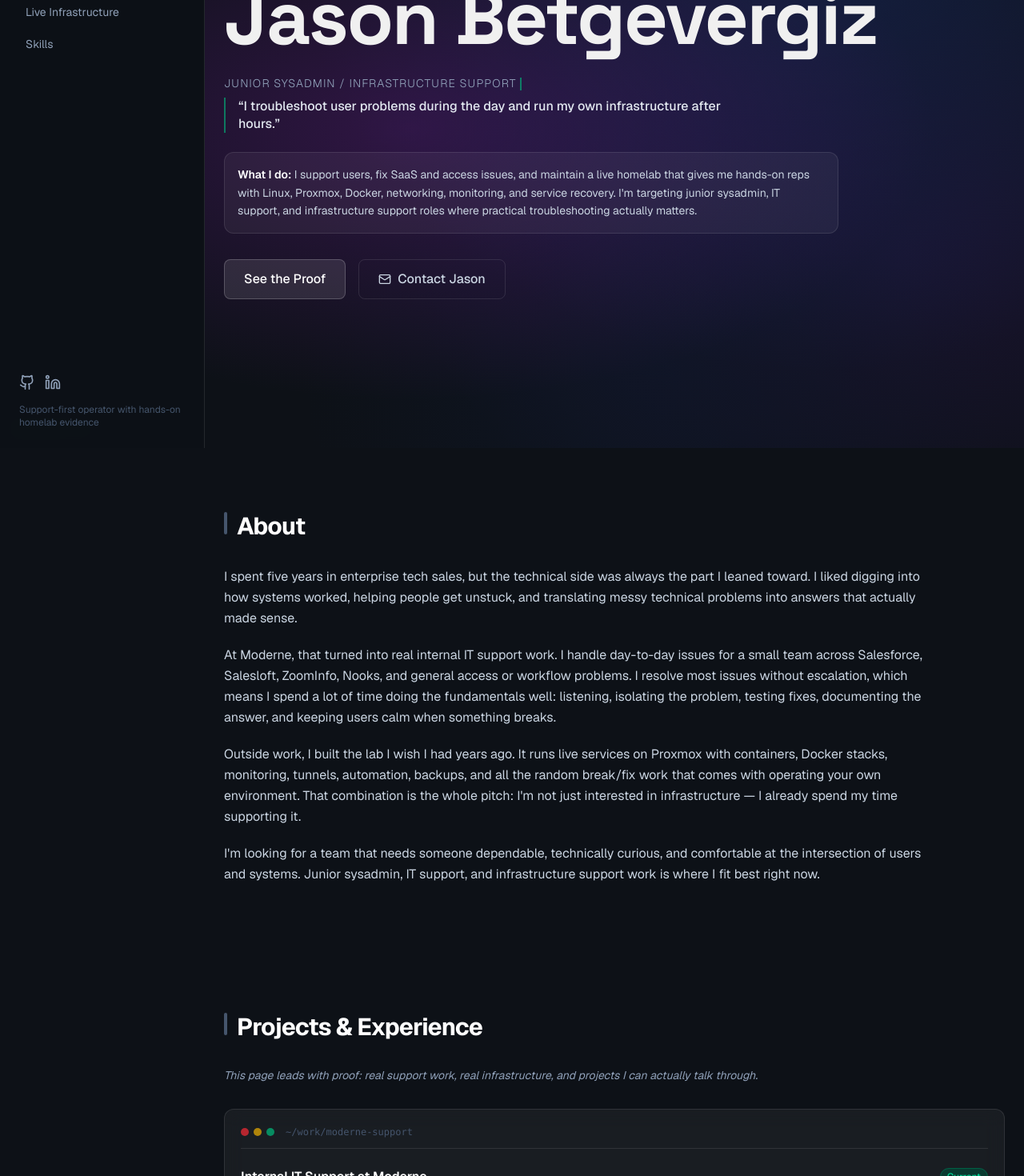
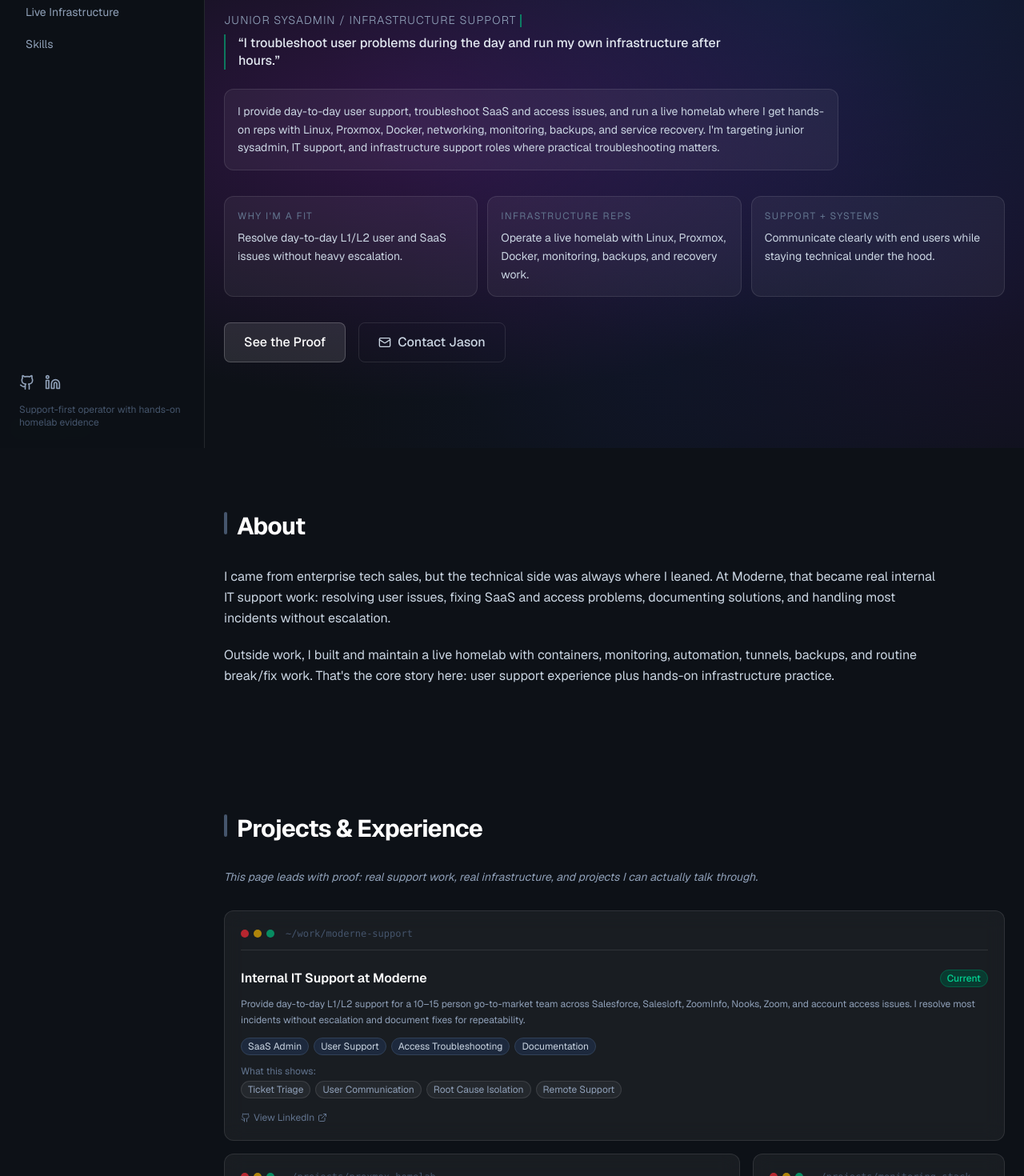
Before and after one commit to jbetgevergiz/homelab, a Next.js app: page /homelab/ in a window 1280 px wide. Shown: the part 240-1710 px from the top of the page at 80% size. Built offline with nearby package versions, Linux system fonts and the light colour scheme; no server answers.

Commit message:
Apply final hiring-manager polish pass

```diff
--- a/src/app/page.tsx
+++ b/src/app/page.tsx
@@ -15,7 +15,7 @@ const coreProjects = [
     badge: "Current",
     badgeStyle: "bg-emerald-900/60 text-emerald-400 border-emerald-800",
     description:
-      "Provide day-to-day L1/L2 support for a 10–15 person go-to-market team across Salesforce, Salesloft, ZoomInfo, Nooks, Zoom, and account access issues. I resolve the large majority of incidents without escalation, document fixes, and translate technical problems into plain English for end users.",
+      "Provide day-to-day L1/L2 support for a 10–15 person go-to-market team across Salesforce, Salesloft, ZoomInfo, Nooks, Zoom, and account access issues. I resolve most incidents without escalation and document fixes for repeatability.",
     tech: ["SaaS Admin", "User Support", "Access Troubleshooting", "Documentation"],
     skills: ["Ticket Triage", "User Communication", "Root Cause Isolation", "Remote Support"],
     link: "https://www.linkedin.com/in/jason-betgevergiz",
@@ -28,7 +28,7 @@ const coreProjects = [
     badge: "Live",
     badgeStyle: "bg-emerald-900/60 text-emerald-400 border-emerald-800",
     description:
-      "Built and maintain a self-hosted Proxmox environment running 10+ containers and VMs for internal services, monitoring, automation, and web apps. Regular work includes service recovery, container lifecycle management, networking changes, backups, hostname cleanup, and troubleshooting weird break/fix issues end to end.",
+      "Built and maintain a self-hosted Proxmox environment running 10+ containers and VMs for internal services, monitoring, automation, and web apps. Regular work includes service recovery, container lifecycle management, networking changes, backups, hostname cleanup, and handling break/fix incidents end to end, including recovery, networking changes, and container issues.",
     tech: ["Proxmox VE", "LXC", "Debian Linux", "Docker"],
     skills: ["Linux Administration", "Virtualization", "Service Recovery", "Networking"],
     link: "https://github.com/jbetgevergiz/homelab",
@@ -54,7 +54,7 @@ const coreProjects = [
     badge: "Live",
     badgeStyle: "bg-emerald-900/60 text-emerald-400 border-emerald-800",
     description:
-      "Built a production-style Python app that scrapes pricing data, stores history in SQLite, runs scheduled jobs, and sends Telegram alerts when thresholds are hit. More important than the code: I debugged TLS blocks, scheduler restart issues, and database lock contention until it stayed reliable.",
+      "Built a self-hosted Python automation app that scrapes pricing data, stores history in SQLite, runs scheduled jobs, and sends Telegram alerts when thresholds are hit. More important than the code: I debugged TLS blocks, scheduler restart issues, and database lock contention until it stayed reliable.",
     tech: ["Python", "SQLite", "Docker", "APScheduler", "Next.js"],
     skills: ["Troubleshooting", "Automation", "Log Analysis", "Reliability Fixes"],
     link: "https://github.com/jbetgevergiz/dealhawk",
@@ -67,7 +67,7 @@ const coreProjects = [
     badge: "Live",
     badgeStyle: "bg-emerald-900/60 text-emerald-400 border-emerald-800",
     description:
-      "Runs a multi-service Docker stack with VPN-routed traffic and Cloudflare Tunnel access. Good example of the kind of practical sysadmin work I enjoy: DNS, remote access, container networking, service dependencies, and fixing user-facing issues when playback or routing breaks.",
+      "Built and maintain a multi-service stack involving DNS, remote access, container networking, service dependencies, and user-facing troubleshooting, with VPN-routed traffic and Cloudflare Tunnel access.",
     tech: ["Docker Compose", "VPN Routing", "Cloudflare Tunnels", "DNS"],
     skills: ["Service Administration", "Remote Access", "Network Debugging", "User-Facing Support"],
     link: "https://github.com/jbetgevergiz/homelab/blob/gh-pages/architecture.md",
@@ -214,8 +214,22 @@ export default function Home() {
             </blockquote>
             <div className="p-4 bg-white/5 border border-white/10 rounded-xl mb-8 max-w-3xl">
               <p className="text-slate-300 text-sm leading-relaxed">
-                <span className="text-white font-semibold">What I do:</span> I support users, fix SaaS and access issues, and maintain a live homelab that gives me hands-on reps with Linux, Proxmox, Docker, networking, monitoring, and service recovery. I&apos;m targeting junior sysadmin, IT support, and infrastructure support roles where practical troubleshooting actually matters.
+                I provide day-to-day user support, troubleshoot SaaS and access issues, and run a live homelab where I get hands-on reps with Linux, Proxmox, Docker, networking, monitoring, backups, and service recovery. I&apos;m targeting junior sysadmin, IT support, and infrastructure support roles where practical troubleshooting matters.
               </p>
+            </div>
+            <div className="grid grid-cols-1 md:grid-cols-3 gap-3 mb-8 max-w-5xl">
+              <div className="rounded-xl border border-white/10 bg-white/5 p-4">
+                <p className="text-xs uppercase tracking-[0.12em] text-slate-500 mb-2">Why I&apos;m a fit</p>
+                <p className="text-sm text-slate-300 leading-relaxed">Resolve day-to-day L1/L2 user and SaaS issues without heavy escalation.</p>
+              </div>
+              <div className="rounded-xl border border-white/10 bg-white/5 p-4">
+                <p className="text-xs uppercase tracking-[0.12em] text-slate-500 mb-2">Infrastructure reps</p>
+                <p className="text-sm text-slate-300 leading-relaxed">Operate a live homelab with Linux, Proxmox, Docker, monitoring, backups, and recovery work.</p>
+              </div>
+              <div className="rounded-xl border border-white/10 bg-white/5 p-4">
+                <p className="text-xs uppercase tracking-[0.12em] text-slate-500 mb-2">Support + systems</p>
+                <p className="text-sm text-slate-300 leading-relaxed">Communicate clearly with end users while staying technical under the hood.</p>
+              </div>
             </div>
             <div className="flex gap-3 sm:gap-4 flex-wrap">
               <a href="#projects" className="px-5 py-2.5 sm:px-6 sm:py-3 bg-white/10 hover:bg-white/20 border border-white/20 text-white font-medium rounded-lg transition-all duration-200 text-sm sm:text-base">
@@ -238,16 +252,10 @@ export default function Home() {
           </div>
           <div className="space-y-5 max-w-4xl">
             <p className="text-slate-300 leading-relaxed">
-              I spent five years in enterprise tech sales, but the technical side was always the part I leaned toward. I liked digging into how systems worked, helping people get unstuck, and translating messy technical problems into answers that actually made sense.
+              I came from enterprise tech sales, but the technical side was always where I leaned. At Moderne, that became real internal IT support work: resolving user issues, fixing SaaS and access problems, documenting solutions, and handling most incidents without escalation.
             </p>
             <p className="text-slate-300 leading-relaxed">
-              At Moderne, that turned into real internal IT support work. I handle day-to-day issues for a small team across Salesforce, Salesloft, ZoomInfo, Nooks, and general access or workflow problems. I resolve most issues without escalation, which means I spend a lot of time doing the fundamentals well: listening, isolating the problem, testing fixes, documenting the answer, and keeping users calm when something breaks.
-            </p>
-            <p className="text-slate-300 leading-relaxed">
-              Outside work, I built the lab I wish I had years ago. It runs live services on Proxmox with containers, Docker stacks, monitoring, tunnels, automation, backups, and all the random break/fix work that comes with operating your own environment. That combination is the whole pitch: I&apos;m not just interested in infrastructure — I already spend my time supporting it.
-            </p>
-            <p className="text-slate-300 leading-relaxed">
-              I&apos;m looking for a team that needs someone dependable, technically curious, and comfortable at the intersection of users and systems. Junior sysadmin, IT support, and infrastructure support work is where I fit best right now.
+              Outside work, I built and maintain a live homelab with containers, monitoring, automation, tunnels, backups, and routine break/fix work. That&apos;s the core story here: user support experience plus hands-on infrastructure practice.
             </p>
           </div>
         </section>
@@ -398,7 +406,7 @@ export default function Home() {
         <section className="py-14 sm:py-16 px-4 sm:px-6 max-w-7xl mx-auto text-center">
           <h2 className="text-2xl font-semibold text-white mb-3">Let&apos;s talk</h2>
           <p className="text-slate-400 text-base leading-relaxed mb-4 max-w-2xl mx-auto">
-            If you&apos;re hiring for help desk, IT support, junior sysadmin, or infrastructure support, I&apos;d love to talk. My edge is simple: I can support users without getting lost technically, and I can work on systems without forgetting there&apos;s a human on the other end.
+            If you&apos;re hiring for help desk, IT support, junior sysadmin, or infrastructure support, I&apos;m ready to contribute immediately in a hands-on support environment. My value is simple: I can work well with users, troubleshoot methodically, and keep learning fast on the systems side.
           </p>
           <p className="text-slate-500 text-sm mt-4 mb-6 font-mono text-xs border-l-2 border-emerald-500/40 pl-3 max-w-2xl mx-auto text-left break-words">
             // Clear communicator.<br />
```
Also changed, not shown: index.html (+1 -1 lines).
